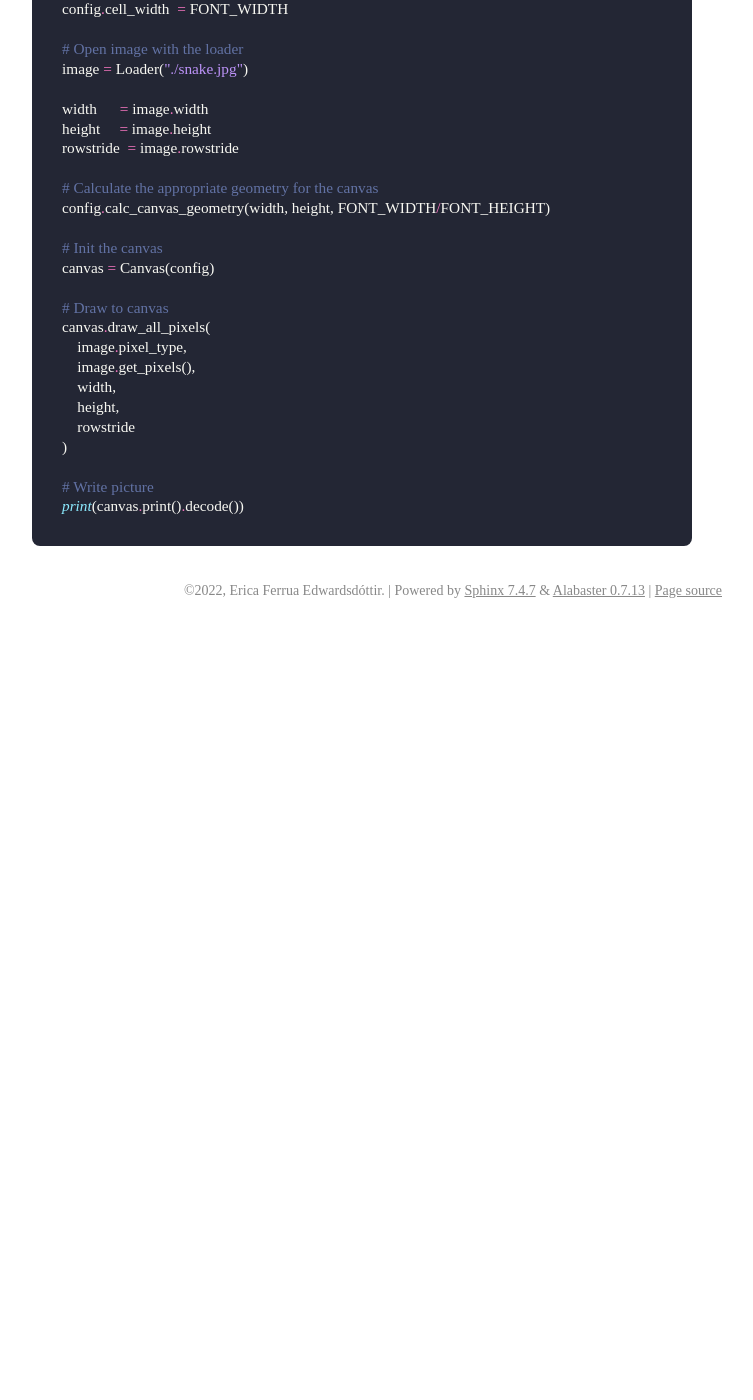
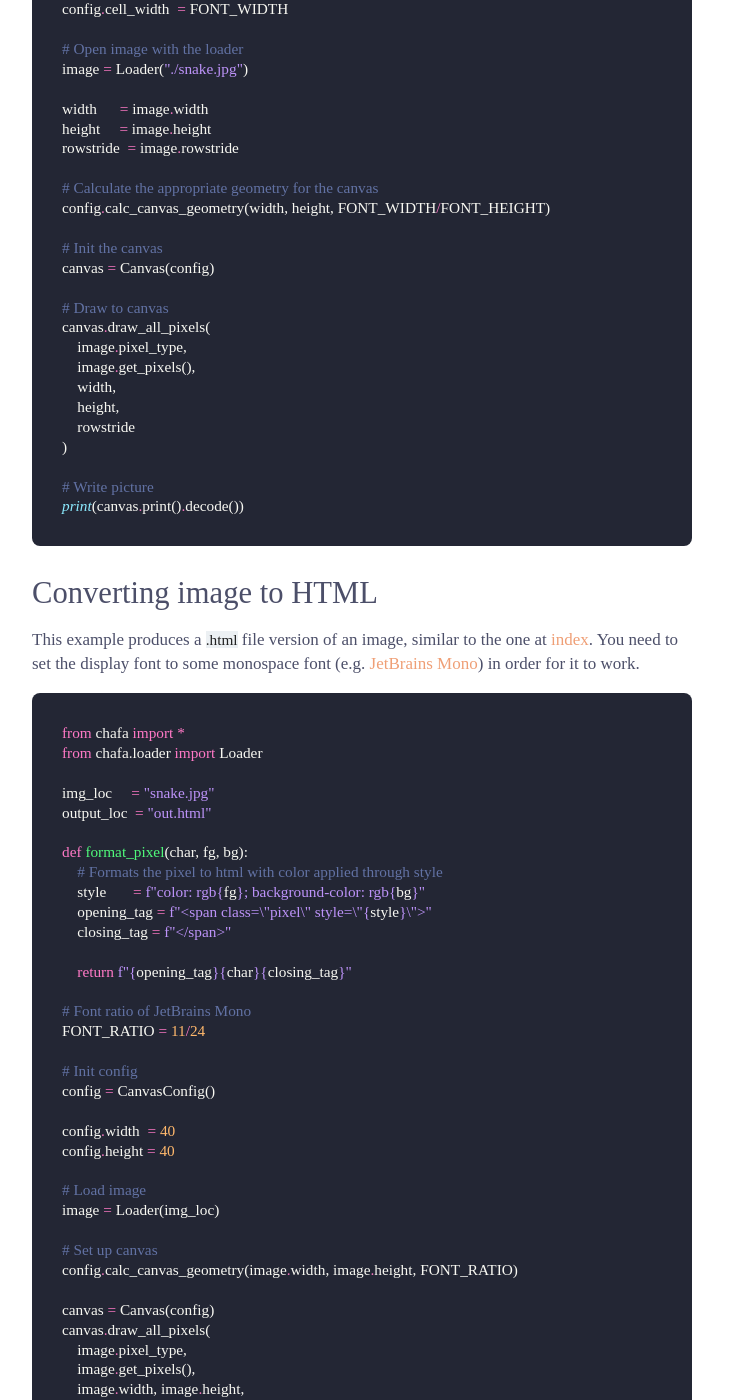
Before and after one commit to GuardKenzie/chafa.py, a Sphinx documentation site: the page built from docs/usage/examples.rst, in a window 1280 px wide and 1400 px high, scrolled down 4813 px. Shown: the whole window, without its empty margins (388-1141 px from the left). Built offline with Sphinx 7.4.7, drawn with Linux system fonts in a browser that asks for light colours; some web fonts are replaced; before the commit the page ends 5442 px from its top, so only the background shows below that; some of the changed text lies outside the part shown.

Commit message:
Docs: Made ready for 1.1.0 - Added raw_bg_color, raw_fg_color, get_device_attributes - Added more examples - Added instructions for building from source - Added __eq__ to TermInfo

```diff
--- a/docs/_static/custom.css
+++ b/docs/_static/custom.css
@@ -143,6 +143,8 @@
     line-height: 1em;
 }
 
+div.admonition .pre,
+div.admonition code,
 div.admonition code.xref, code.xref {
     background-color: inherit;
     color: var(--fg);
--- a/docs/index.rst
+++ b/docs/index.rst
@@ -8,6 +8,7 @@
 =====
 Index
 =====
+
 
 Have you ever wanted to display an image your TUI Python application? Well, now you can; with chafa.py!
 
--- a/docs/usage/examples.rst
+++ b/docs/usage/examples.rst
@@ -250,7 +250,125 @@
     print(canvas.print().decode())
 
 
+Converting image to HTML
+========================
+
+This example produces a ``.html`` file version of an image, similar to the one at `index`_. You need to set the display font to some monospace font (e.g. `JetBrains Mono`_) in order for it to work.
+
+::
+
+    from chafa import *
+    from chafa.loader import Loader
+
+    img_loc     = "snake.jpg"
+    output_loc  = "out.html"
+
+    def format_pixel(char, fg, bg):
+        # Formats the pixel to html with color applied through style
+        style       = f"color: rgb{fg}; background-color: rgb{bg}"
+        opening_tag = f"<span class=\"pixel\" style=\"{style}\">"
+        closing_tag = f"</span>"
+
+        return f"{opening_tag}{char}{closing_tag}"
+
+    # Font ratio of JetBrains Mono
+    FONT_RATIO = 11/24
+
+    # Init config
+    config = CanvasConfig()
+
+    config.width  = 40
+    config.height = 40
+
+    # Load image
+    image = Loader(img_loc)
+
+    # Set up canvas
+    config.calc_canvas_geometry(image.width, image.height, FONT_RATIO)
+
+    canvas = Canvas(config)
+    canvas.draw_all_pixels(
+        image.pixel_type,
+        image.get_pixels(),
+        image.width, image.height,
+        image.rowstride
+    )
+
+    # Write the file
+    with open(output_loc, "w") as f:
+        f.write("<div class=\"chafa-img\">\n")
+
+        # Iterate over pixels in image
+        for row in canvas[:]:
+            f.write("    <p class=\"row\">\n")
+            f.write("        ")
+            for pixel in row:
+                f.write(
+                    format_pixel(
+                        pixel.char,
+                        pixel.fg_color,
+                        pixel.bg_color
+                    )
+                )
+
+            f.write("\n    </p>\n")
+
+        f.write("</div class=\"chafa-img\">")
+
+
+Playing around with raw color
+=============================
+
+::
+
+    from chafa import *
+
+    # Create config
+    config = CanvasConfig()
+
+    config.width = 36
+    config.height = (256 - (16+24))  // 36 + 2
+
+
+    config.canvas_mode = CanvasMode.CHAFA_CANVAS_MODE_INDEXED_256
+
+    # Init an empty canvas
+    pixels = [0, 0, 0, 0]
+
+    canvas = Canvas(config)
+    canvas.draw_all_pixels(
+        PixelType.CHAFA_PIXEL_RGBA8_PREMULTIPLIED,
+        pixels,
+        1, 1, 3
+    )
+
+    # Draw all 256 colors
+
+    # Set the characters to half blocks
+    for row in canvas[:]:
+        for pix in row:
+            pix.char = "▀"
+            pix.remove_foreground()
+
+
+    # Draw the primary 16
+    for pix in canvas[0,:16]:
+        pix.raw_fg_color = pix.x
+
+    # Draw the rest of the colors
+    for row in canvas[1:-1, :]:
+        for pix in row:
+            pix.raw_fg_color = pix.x + 16 + ((pix.y-1) * 5 * config.width//5)
+
+    # Draw the greyscale gradient
+    for pix in canvas[-1, :24]:
+        pix.raw_fg_color = 255 - (23 - pix.x)
+
+    print(canvas.print().decode())
+
 .. _`MagickWand`: https://imagemagick.org/script/magick-wand.php
 .. _`Pillow`: https://python-pillow.org/
 .. _`pyvips`: https://github.com/libvips/pyvips
 .. _`GitHub repo`: https://github.com/guardkenzie/chafa.py
+.. _`JetBrains Mono`: https://www.jetbrains.com/lp/mono/
+.. _`index`: https://chafapy.mage.black
```
Also changed, not shown: other parts of docs/index.rst (+1 -0 lines), docs/api/Canvas.rst (+16 -0 lines), docs/api/Functions.rst (added, +28 -0 lines), docs/api/TermInfo.rst (+15 -0 lines), docs/usage/installation.rst (+14 -50 lines), 2 other files.
